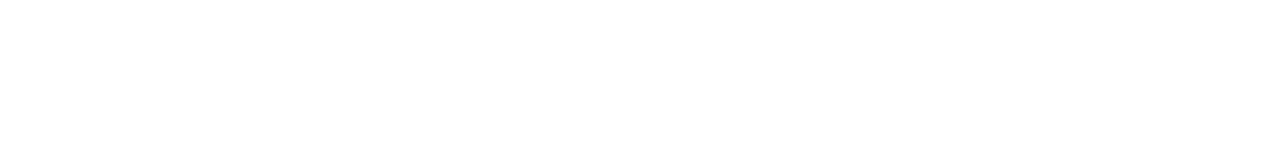
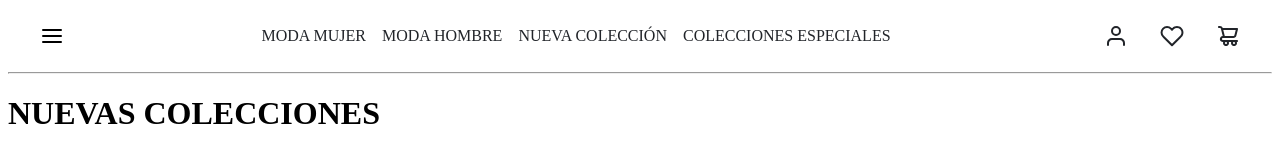
Before and after one commit to CristinaRodMar/laboratorio-html, a plain HTML site: page index.html in a window 1280 px wide. Drawn offline with Linux system fonts and the light colour scheme.

Commit message:
Añado barra de navegacion y estilos

```diff
--- a/index.css
+++ b/index.css
@@ -0,0 +1,38 @@
+@import url('https://fonts.googleapis.com/css2?family=Montserrat:ital,wght@0,100..900;1,100..900&display=swap');
+
+.navbar {
+    display: flex;
+    justify-content: space-between;
+    align-items: center;
+    padding: 16px 32px;
+    font-size: 16px;
+    max-width: 1280px;
+    margin: 0 auto;
+}
+
+.navbar ul {
+    display: flex;
+    list-style: none;
+    gap: 16px;
+    padding: 0;
+    margin: 0;
+}
+
+.navbar ul li a {
+    color: #212429;
+    text-decoration: none;
+    font-size: 16px;
+}
+
+.icons{
+    display: flex;
+    gap: 16px;
+}
+
+.icons img{
+    margin-left: 16px;
+}
+
+.h1{
+    font-size: 16px;
+}
--- a/index.html
+++ b/index.html
@@ -4,8 +4,26 @@
     <meta charset="UTF-8">
     <meta name="viewport" content="width=device-width, initial-scale=1.0">
     <title>Laboratorio HTML</title>
+<link rel="stylesheet" href="index.css">
 </head>
 <body>
 
+    <nav class="navbar">
+        <img src="./Iconos/icon-menu-burguer.svg" alt="Menu hamburguesa" class="menu-burger">
+        <ul>
+            <li><a href="#">MODA MUJER</a></li>
+            <li><a href="#">MODA HOMBRE</a></li>
+            <li><a href="#">NUEVA COLECCIÓN</a></li>
+            <li><a href="#">COLECCIONES ESPECIALES</a></li>
+        </ul>
+        <div class="icons">
+            <img src="./Iconos/icon-user.svg" alt="Usuario">
+            <img src="./Iconos/icon-heart.svg" alt="Usuario">
+            <img src="./Iconos/icon-shopping-cart.svg" alt="Carrito">
+        </div>
+    </nav>
+<hr>
+<h1>NUEVAS COLECCIONES</h1>
+
 </body>
 </html>
```
